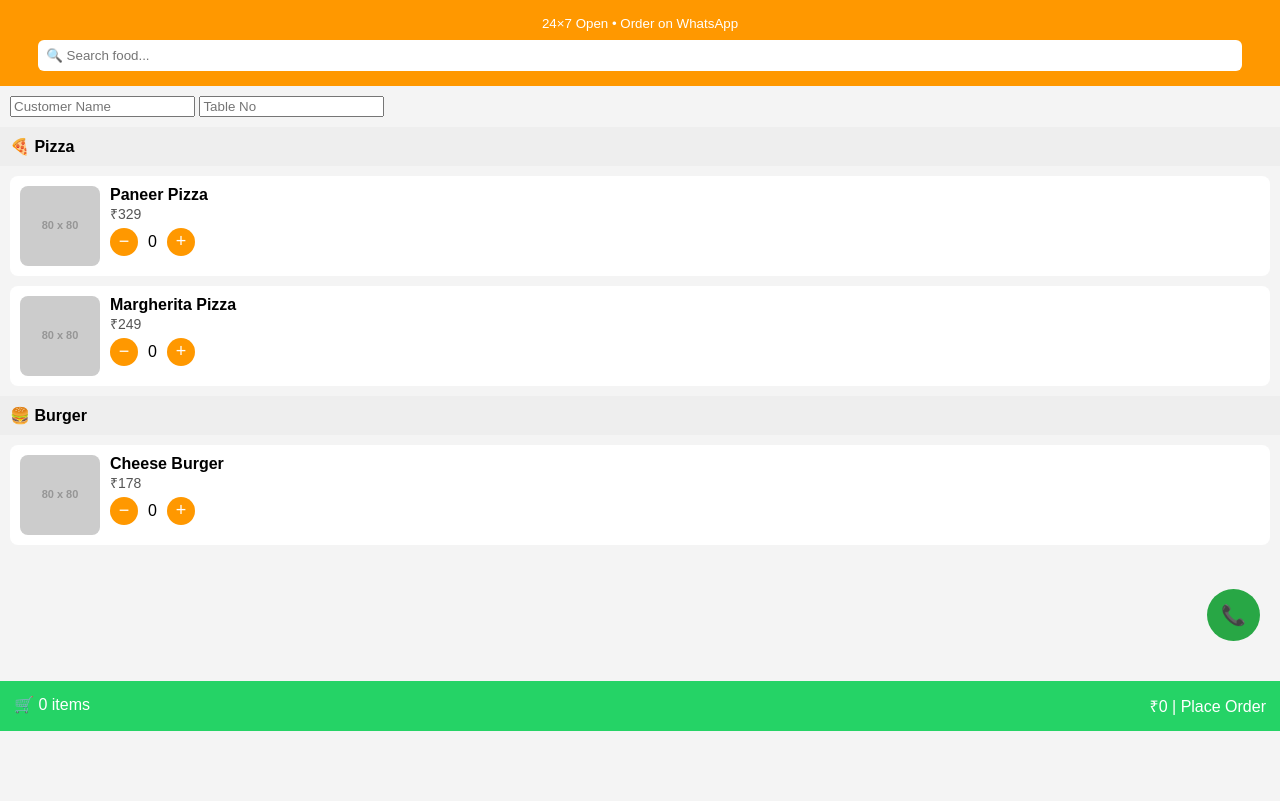
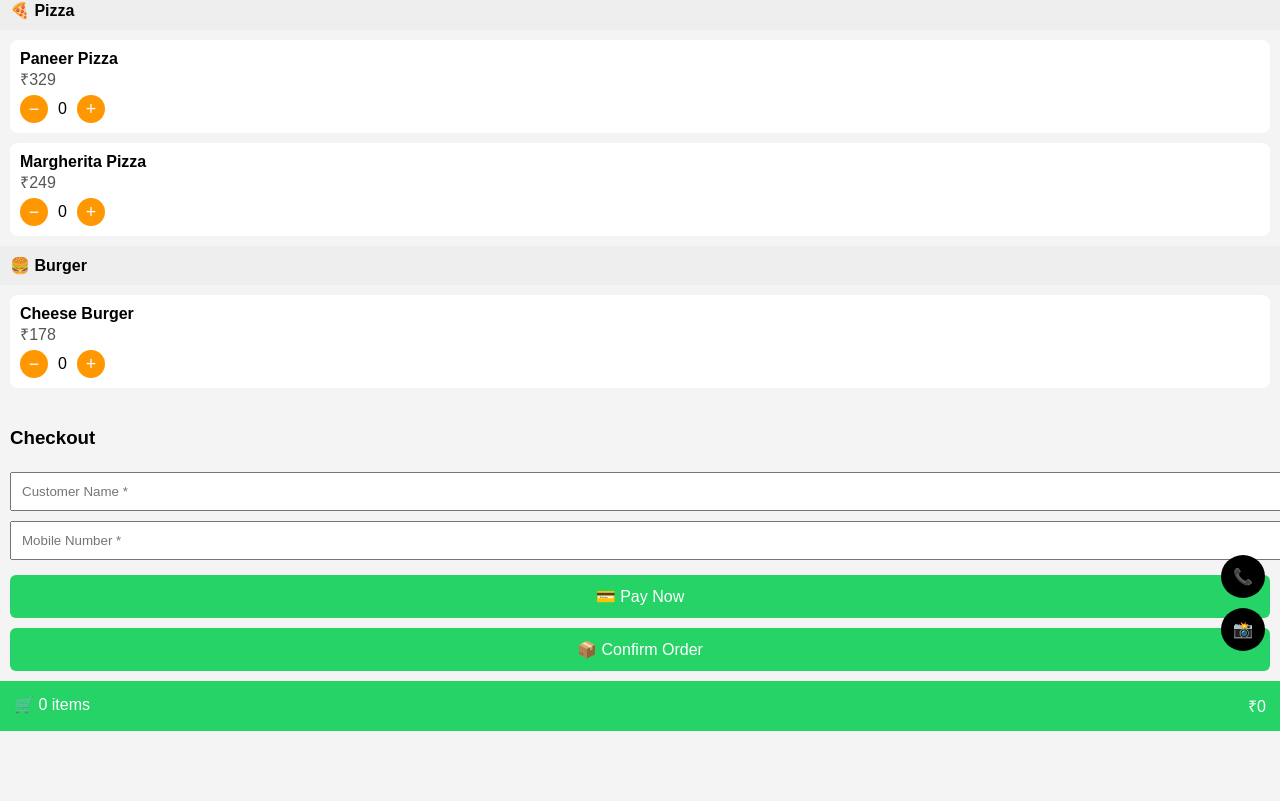
Before and after one commit to sidhantbeniwal29-byte/bishnoi-food-court, a plain HTML site: page index.html in a window 1280 px wide. Shown: the part 69-870 px from the top of the page. Before the commit the page ends 800 px from the top, so only its background shows below. Drawn offline with Linux system fonts and the light colour scheme; placeholder pictures from the web are drawn by us.

Commit message:
Refactor HTML structure and update styles

```diff
--- a/index.html
+++ b/index.html
@@ -14,20 +14,14 @@ body{
 header{
   background:#ff9800;
   color:#fff;
- padding:15px;
+  padding:12px;
   text-align:center;
   position:sticky;
   top:0;
- z-index:10;
 }
-header input{
- width:95%;
- padding:8px;
- border:none;
- border-radius:6px;
- margin-top:8px;
+header img{
+  height:50px;
 }
-
 .category{
   background:#eee;
   padding:10px;
@@ -38,25 +32,13 @@ header input{
   margin:10px;
   padding:10px;
   border-radius:8px;
+}
+.item-name{font-weight:bold;}
+.item-price{color:#555;}
+.qty{
   display:flex;
   gap:10px;
-}
-.item img{
- width:80px;
- height:80px;
- border-radius:8px;
-}
-.item-name{
- font-weight:bold;
-}
-.item-price{
- color:#555;
- font-size:14px;
-}
-.qty{
- display:flex;
   align-items:center;
- gap:10px;
   margin-top:5px;
 }
 .qty button{
@@ -68,7 +50,6 @@ header input{
   color:#fff;
   font-size:18px;
 }
-
 .cart-bar{
   position:fixed;
   bottom:0;
@@ -81,17 +62,36 @@ header input{
   justify-content:space-between;
   font-size:16px;
 }
-
-.call-btn{
+button.main{
+  width:100%;
+  padding:12px;
+  background:#25D366;
+  color:#fff;
+  border:none;
+  border-radius:6px;
+  font-size:16px;
+  margin-top:10px;
+}
+input{
+  width:100%;
+  padding:10px;
+  margin:5px 0;
+}
+.icon-bar{
   position:fixed;
- right:20px;
- bottom:90px;
- background:#28a745;
+  right:15px;
+  bottom:80px;
+  display:flex;
+  flex-direction:column;
+  gap:10px;
+}
+.icon-bar a{
+  background:#000;
   color:#fff;
- padding:14px;
+  padding:12px;
   border-radius:50%;
   text-decoration:none;
- font-size:20px;
+  text-align:center;
 }
 </style>
 </head>
@@ -99,125 +99,123 @@ header input{
 <body>
 
 <header>
- <h2>Bishnoi Food Court</h2>
- <small>24×7 Open • Order on WhatsApp</small>
- <input type="text" placeholder="🔍 Search food..." onkeyup="searchItem(this.value)">
+  <!-- LOGO -->
+  <img src="logo.png" alt="Bishnoi Food Court">
+  <div>Bishnoi Food Court</div>
 </header>
 
-<!-- CUSTOMER DETAILS -->
-<div style="padding:10px">
- <input id="custName" placeholder="Customer Name">
- <input id="tableNo" placeholder="Table No">
-</div>
-
-<!-- PIZZA -->
+<!-- MENU -->
 <div class="category">🍕 Pizza</div>
 
-<div class="item" data-name="Paneer Pizza">
- <img src="https://via.placeholder.com/80">
- <div>
+<div class="item">
   <div class="item-name">Paneer Pizza</div>
   <div class="item-price">₹329</div>
   <div class="qty">
-   <button onclick="changeQty('Paneer Pizza',329,-1)">−</button>
+    <button onclick="qty('Paneer Pizza',329,-1)">−</button>
     <span id="Paneer Pizza">0</span>
-   <button onclick="changeQty('Paneer Pizza',329,1)">+</button>
-  </div>
+    <button onclick="qty('Paneer Pizza',329,1)">+</button>
   </div>
 </div>
 
-<div class="item" data-name="Margherita Pizza">
- <img src="https://via.placeholder.com/80">
- <div>
+<div class="item">
   <div class="item-name">Margherita Pizza</div>
   <div class="item-price">₹249</div>
   <div class="qty">
-   <button onclick="changeQty('Margherita Pizza',249,-1)">−</button>
+    <button onclick="qty('Margherita Pizza',249,-1)">−</button>
     <span id="Margherita Pizza">0</span>
-   <button onclick="changeQty('Margherita Pizza',249,1)">+</button>
-  </div>
+    <button onclick="qty('Margherita Pizza',249,1)">+</button>
   </div>
 </div>
 
-<!-- BURGER -->
 <div class="category">🍔 Burger</div>
 
-<div class="item" data-name="Cheese Burger">
- <img src="https://via.placeholder.com/80">
- <div>
+<div class="item">
   <div class="item-name">Cheese Burger</div>
   <div class="item-price">₹178</div>
   <div class="qty">
-   <button onclick="changeQty('Cheese Burger',178,-1)">−</button>
+    <button onclick="qty('Cheese Burger',178,-1)">−</button>
     <span id="Cheese Burger">0</span>
-   <button onclick="changeQty('Cheese Burger',178,1)">+</button>
-  </div>
+    <button onclick="qty('Cheese Burger',178,1)">+</button>
   </div>
 </div>
 
-<!-- CART BAR -->
-<div class="cart-bar" onclick="placeOrder()">
- <div>🛒 <span id="count">0</span> items</div>
- <div>₹<span id="total">0</span> | Place Order</div>
+<!-- CHECKOUT -->
+<div style="padding:10px;margin-bottom:120px">
+  <h3>Checkout</h3>
+
+  <input id="custName" placeholder="Customer Name *">
+  <input id="custMobile" placeholder="Mobile Number *">
+
+  <button class="main" onclick="payNow()">💳 Pay Now</button>
+  <button class="main" onclick="confirmOrder()">📦 Confirm Order</button>
 </div>
 
-<!-- CALL BUTTON -->
-<a href="tel:+918529928029" class="call-btn">📞</a>
+<!-- CART BAR -->
+<div class="cart-bar">
+  <div>🛒 <span id="count">0</span> items</div>
+  <div>₹<span id="total">0</span></div>
+</div>
+
+<!-- ICONS -->
+<div class="icon-bar">
+  <!-- CALL -->
+  <a href="tel:+918529928029">📞</a>
+  <!-- INSTAGRAM -->
+  <a href="https://instagram.com/yourpage" target="_blank">📸</a>
+</div>
 
 <script>
 let cart={},totalQty=0,totalPrice=0;
-let welcomed=false;
 
-function changeQty(item,price,change){
- if(!cart[item]) cart[item]={qty:0,price:price};
- cart[item].qty+=change;
- if(cart[item].qty<0) cart[item].qty=0;
- document.getElementById(item).innerText=cart[item].qty;
- updateCart();
+function qty(item,price,c){
+  if(!cart[item]) cart[item]={q:0,p:price};
+  cart[item].q+=c;
+  if(cart[item].q<0) cart[item].q=0;
+  document.getElementById(item).innerText=cart[item].q;
+  update();
 }
 
-function updateCart(){
+function update(){
   totalQty=0; totalPrice=0;
   for(let i in cart){
-  totalQty+=cart[i].qty;
-  totalPrice+=cart[i].qty*cart[i].price;
+    totalQty+=cart[i].q;
+    totalPrice+=cart[i].q*cart[i].p;
   }
   document.getElementById("count").innerText=totalQty;
   document.getElementById("total").innerText=totalPrice;
 }
 
-function placeOrder(){
+function payNow(){
   if(totalQty===0){alert("Select items first");return;}
- let name=custName.value||"Guest";
- let table=tableNo.value||"N/A";
- let msg="Hello Bishnoi Food Court,%0AName: "+name+
-         "%0ATable: "+table+"%0AOrder:%0A";
+  let upi="upi://pay?pa=yourupi@bank&pn=Bishnoi Food Court&am="+totalPrice+"&cu=INR";
+  window.location.href=upi;
+}
+
+function confirmOrder(){
+  let name=custName.value.trim();
+  let mobile=custMobile.value.trim();
+
+  if(name===""){alert("Enter customer name");return;}
+  if(mobile.length!==10){alert("Enter valid mobile number");return;}
+  if(totalQty===0){alert("Select items first");return;}
+
+  let orderId="BFC-"+Date.now();
+  let msg="🧾 NEW ORDER%0AOrder ID: "+orderId+
+          "%0AName: "+name+
+          "%0AMobile: "+mobile+
+          "%0AItems:%0A";
+
   for(let i in cart){
-  if(cart[i].qty>0){
-   msg+=i+" x "+cart[i].qty+"%0A";
+    if(cart[i].q>0){
+      msg+=i+" x "+cart[i].q+"%0A";
     }
   }
- msg+="Total: ₹"+totalPrice;
+
+  msg+="Total: ₹"+totalPrice+
+       "%0APayment: Customer marked PAID";
+
   window.open("https://wa.me/918529928029?text="+msg,"_blank");
 }
-
-function searchItem(txt){
- txt=txt.toLowerCase();
- document.querySelectorAll('.item').forEach(i=>{
-  i.style.display=i.dataset.name.toLowerCase().includes(txt)?'flex':'none';
- });
-}
-
-// 🔊 AUTO WELCOME VOICE (first tap)
-document.addEventListener("click",()=>{
- if(welcomed) return;
- welcomed=true;
- let v=new SpeechSynthesisUtterance(
-  "Welcome to Bishnoi Food Court. Kripya apna order select karein."
- );
- v.lang="en-IN";
- speechSynthesis.speak(v);
-},{once:true});
 </script>
 
 </body>
```
Lines whose indentation alone changed are shown as unchanged.
